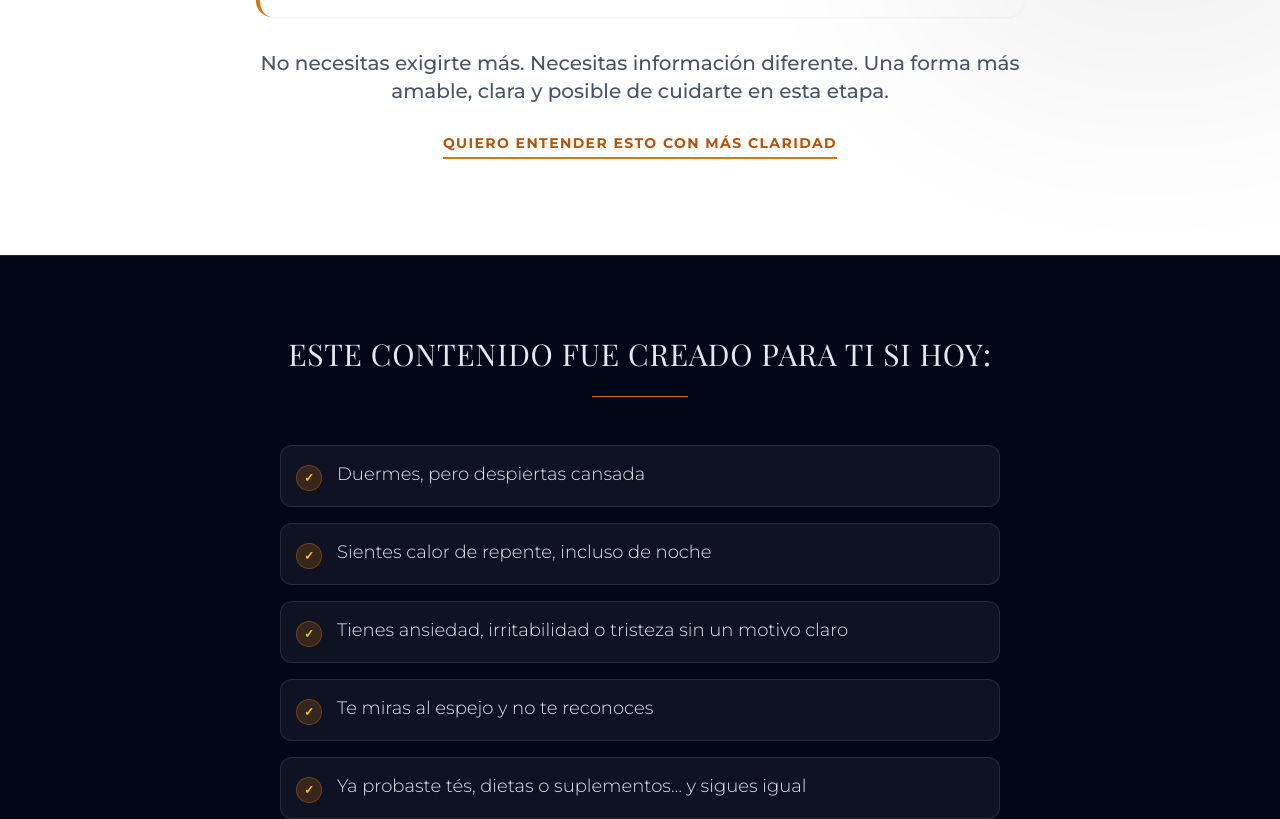
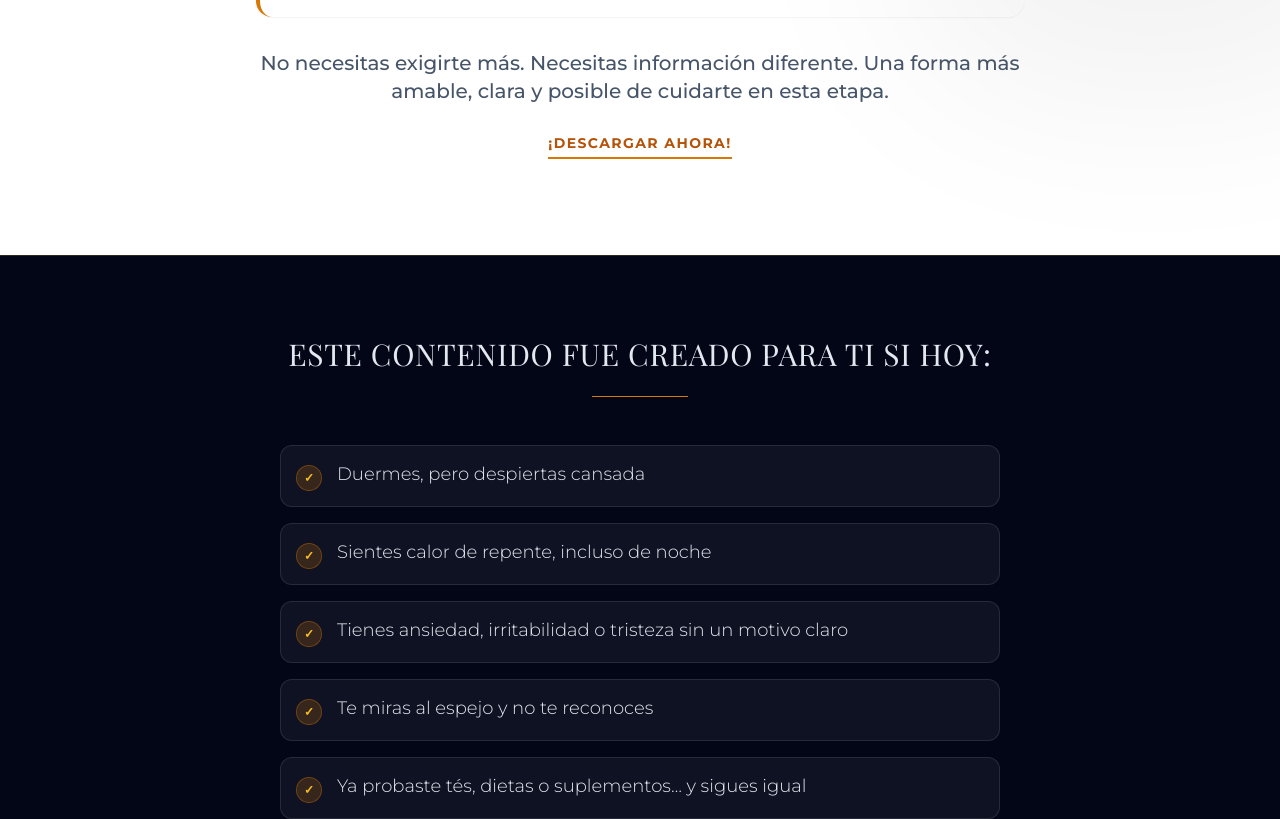
Before and after one commit to Oseias623/lumina-landing-page-generator, a React (Vite) app: page / in a window 1280 px wide. Shown: the part 1497-2316 px from the top of the page. Built offline with nearby package versions, Linux system fonts and the light colour scheme; a web font is replaced by a local one.

Commit message:
Final CTA updates to 'DESCARGAR AHORA!' in App.tsx

```diff
--- a/App.tsx
+++ b/App.tsx
@@ -28,7 +28,8 @@ const INITIAL_CONTENT: LandingPageContent = {
     text2: "Durante años, lo que hacías funcionaba. Comías igual. Dormías igual. Vivías igual. Y de repente, ya no.",
     highlight: "👉 Eso no es debilidad. Es una transición real.",
     closing: "No necesitas exigirte más. Necesitas información diferente. Una forma más amable, clara y posible de cuidarte en esta etapa.",
-    cta: "QUIERO ENTENDER ESTO CON MÁS CLARIDAD"
+    cta: "¡DESCARGAR AHORA!",
+    checkoutUrl: "https://pay.hotmart.com/A103597268E?checkoutMode=10"
   },
   identification: {
     title: "ESTE CONTENIDO FUE CREADO PARA TI SI HOY:",
@@ -103,7 +104,7 @@ const INITIAL_CONTENT: LandingPageContent = {
     title: "Acceso a la guía completa",
     subtitle: "Una herramienta práctica para acompañarte en esta etapa,\ncon claridad y sin extremos.",
     price: "US$ 19",
-    cta: "Quiero acceder a la guía ahora",
+    cta: "¡DESCARGAR AHORA!",
     details: "Pago único · Lectura a tu ritmo · Sin suscripciones",
     checkoutUrl: "https://pay.hotmart.com/A103597268E?checkoutMode=10"
   },
@@ -133,7 +134,8 @@ const INITIAL_CONTENT: LandingPageContent = {
       { question: "¿Sustituye un tratamiento médico?", answer: "No. Es contenido educativo para apoyar tu bienestar en esta etapa." }
     ],
     closing: "No se trata de hacerlo perfecto.\nSe trata de no atravesar esta etapa sola.",
-    cta: "Quiero acceder a la guía"
+    cta: "¡DESCARGAR AHORA!",
+    checkoutUrl: "https://pay.hotmart.com/A103597268E?checkoutMode=10"
   },
   heroImage: "/mockup.png",
   features: [
```
